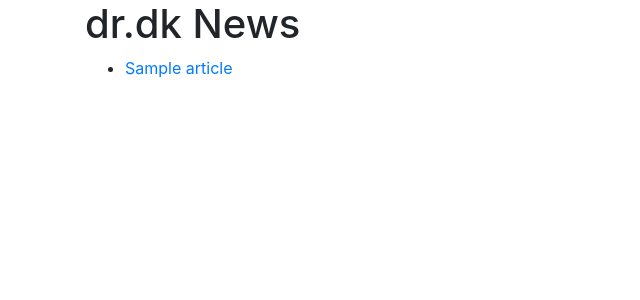
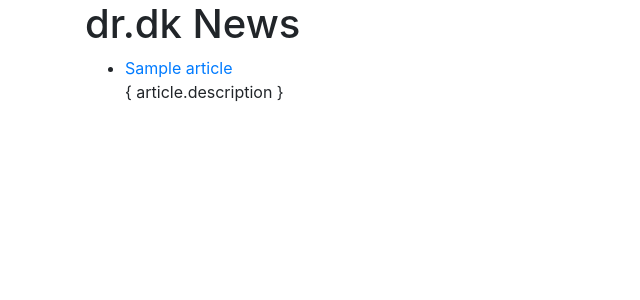
Before and after one commit to hojlund123/danskenyheder, a Flask app: template templates/index.html in a window 1280 px wide. Shown: the top 300 px of the page, without its empty margins (0-640 px from the left). Run offline with Flask 3, Linux system fonts and the light colour scheme; the template is opened without the code that fills it: most values are stand-ins (such as "Sample title", 1, 10 or a date in 2020); some libraries are stand-ins or nearby versions.

Commit message:
Update index.html

```diff
--- a/templates/index.html
+++ b/templates/index.html
@@ -11,6 +11,8 @@
 	<ul>
 		{% for article in articles %}
 		<li><a href="/article/{{ loop.index0 }}">{{ article.title }}</a></li>
+		{ article.description }
+		<p>
 		{% if 'media_content' in article %}
 		<img src="{{ article.media_content[0]['url'] }}" alt="{{ article.title }}">
 		{% endif %}
```
